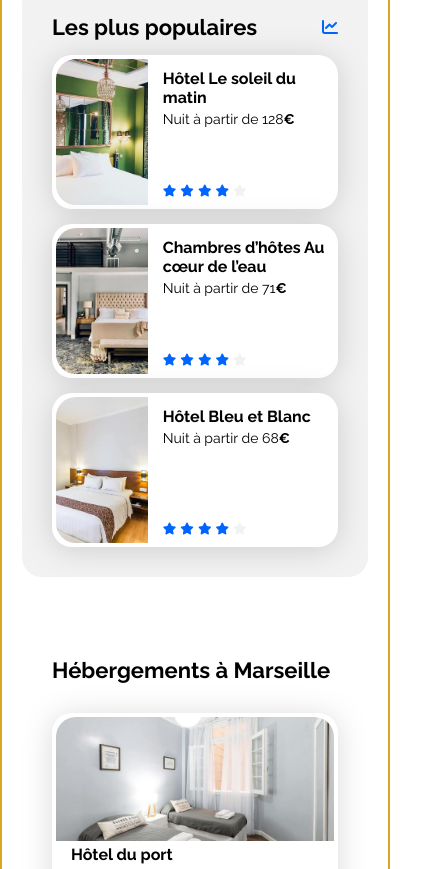
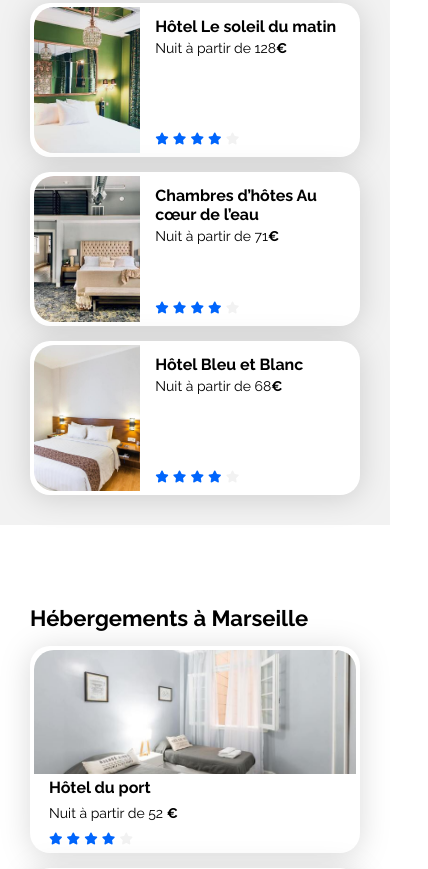
Before and after one commit to ThibautCadiou/Projet02-Booki, a plain HTML site: page index.html in a window 390 px wide. Shown: the part 670-1539 px from the top of the page, 428 px wide, since content can reach past the window. Drawn offline with Linux system fonts and the light colour scheme.

Commit message:
correction des derniers petits éléments

```diff
--- a/css/style.css
+++ b/css/style.css
@@ -343,6 +343,7 @@ nav p:hover {
     justify-content: space-between;
     align-content: space-between;
     height: 100%;
+    gap: 30px;
     box-sizing: border-box;
     /* border: solid 2px black; */
 }
@@ -350,7 +351,7 @@ nav p:hover {
 .hebergements-cards a {
     display: flex;
     box-sizing: border-box;
-    width: calc(33% - 30px);
+    width: calc(33% - 20px);
     height: calc(50% - 15px);
     row-gap: 30px;
     filter: drop-shadow(0px 3px 15px rgba(0, 0, 0, 0.15));
@@ -493,9 +494,9 @@ footer {
     display: flex;
     justify-content: space-between;
     background-color: var(--main-bg-color);
-    width: 100%;
     height: fit-content;
     box-sizing: border-box;
+    margin: 0 50px;
     /* border: solid 3px blue; */
 }
 
@@ -525,41 +526,66 @@ footer div {
     }
 
     .populaires {
+        display: flex;
+        flex-direction: column;
         width: 100%;
-        margin-top: 50px;
+        /* margin-top: 50px; */
+        gap: 20px; /* test 01*/
     }
+
+    /* .populaires-title {
+        border: pink solid 2px;
+    } */
 
     .populaires-cards {
         display: flex;
         flex-direction: row;
+        gap: 20px;
         justify-content: space-between;
+        height: 146px;
+        /* border: pink solid 2px; */
     }
 
     .populaires-cards a {
-        width: 30%;
+        display: flex;
+        width: 33%;
+        height: 100%;
+        align-items: end;
+        box-sizing: border-box;
+        /* margin-top: 20px; */
+        /* border: #0065fc solid 2px; */
     }
 
-    /* .populaires-cards .card-title {
-    } */
+    .card {
+        height: 100%;
+        box-sizing: border-box;
+        /* border: red solid 2px; */
+    }
 
-    /* .populaires-cards .card-subtitle {
-    }*/
+    .populaires-cards img {
+        height: 100%;
+    }
 
     .activities-card img {
         height: 200px;
+    }
+
+    footer {
+        margin: 0 50px;
     }
 }
 
 /* Small devices (phones, less than 768px) */
 @media (max-width: 767.98px) {
     body {
-        border: solid 2px goldenrod;
+        /* border: solid 2px goldenrod; */
         min-width: 320px;
     }
 
     main {
-        padding: 0 20px;
+        padding: 0 0px;
     }
+
     header {
         width: 100%;
         flex-direction: column;
@@ -605,7 +631,13 @@ footer div {
         border-top: none;
     }
 
+    /* .main-container {
+        padding: 0 20px;
+    } */
     /* ---- Barre de recherche ---- */
+    .search-and-filter {
+        padding: 0 20px;
+    }
     .search-bar {
         width: 100%;
         justify-content: center;
@@ -659,6 +691,12 @@ footer div {
     }
 
     /* ---- Hebergements and populaires ---- */
+    .hebergements-and-populaires > section {
+        /* background-color: var(--main-bg-color); */
+        border-radius: 0px;
+        gap: 15px;
+    }
+
     .hebergements-and-populaires {
         flex-direction: column-reverse;
     }
@@ -691,6 +729,7 @@ footer div {
     .populaires-cards .card {
         margin-top: 0px;
         height: fit-content;
+        width: 100%;
         /* border: solid 2px green; */
     }
 
@@ -722,6 +761,9 @@ footer div {
     }
 
     footer {
+        padding: 30px;
+        margin: 0;
+        gap: 50px;
         flex-direction: column;
     }
 }
```
